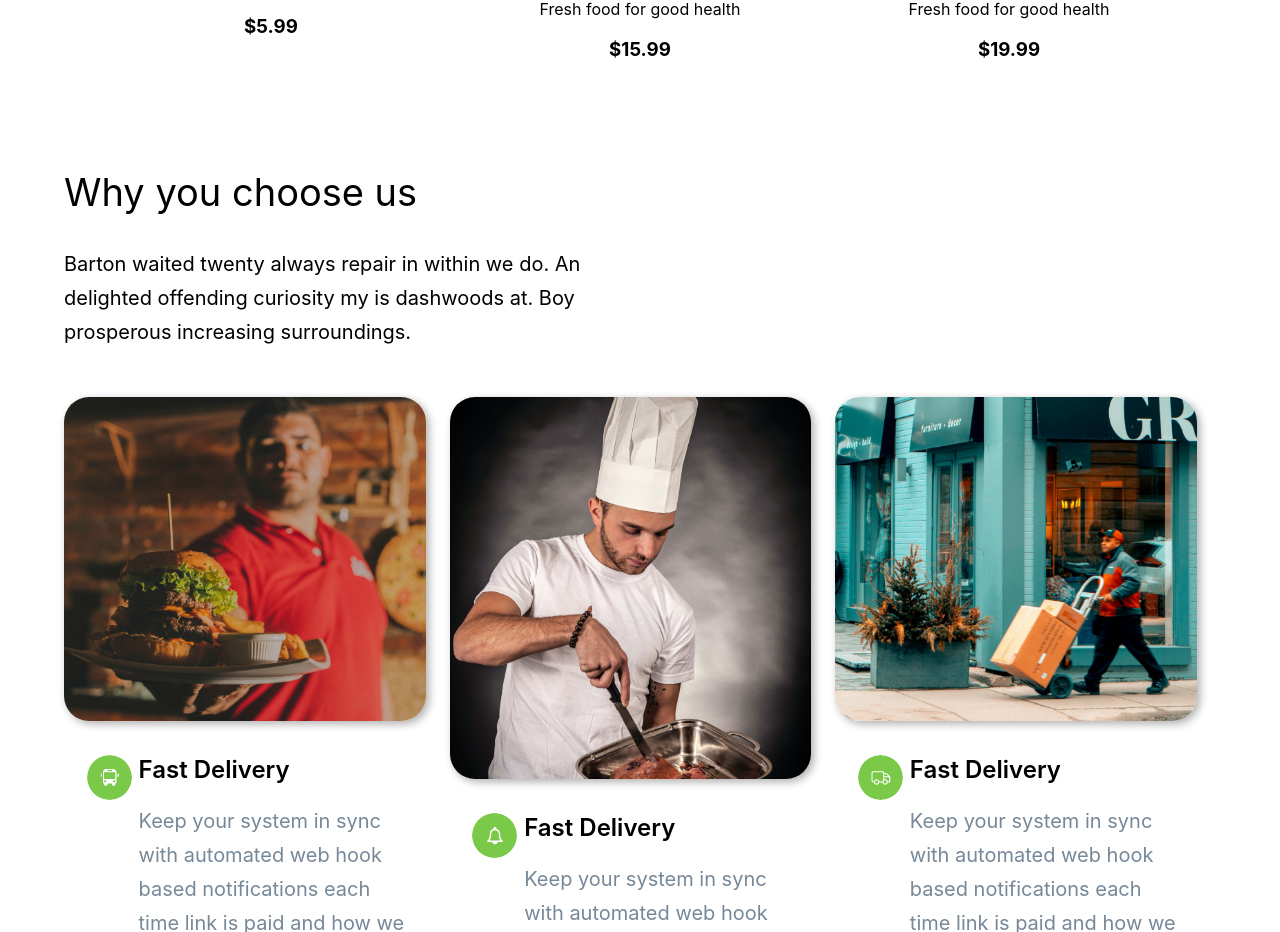
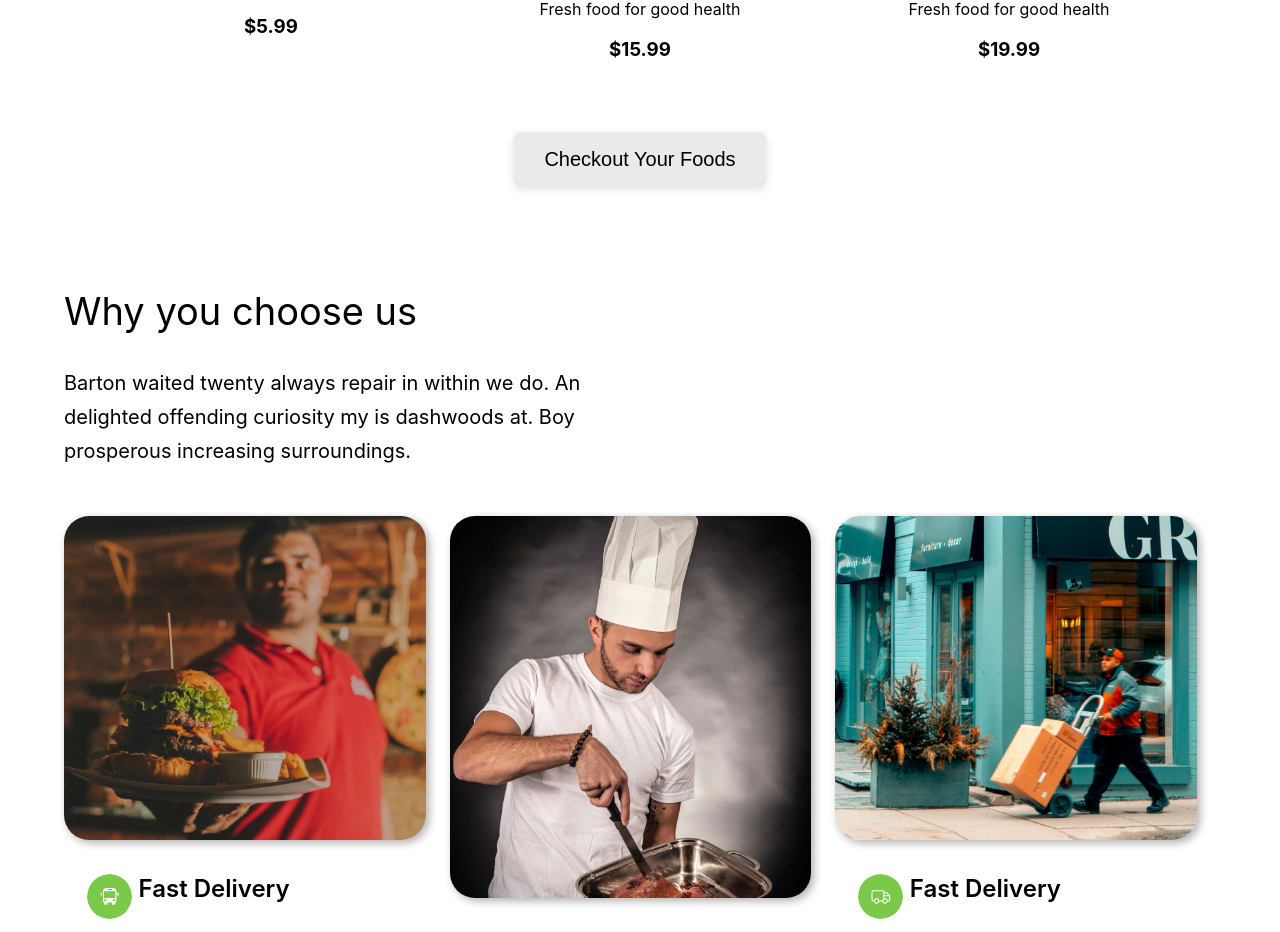
Before and after one commit to rirefat/red-onion, a React (Create React App) app: page / in a window 1280 px wide. Shown: the part 1416-2348 px from the top of the page. Built offline with nearby package versions, Linux system fonts and the light colour scheme.

Commit message:
done upto product container's button

```diff
--- a/src/Product/Product.css
+++ b/src/Product/Product.css
@@ -7,7 +7,6 @@
   width: 40%;
 }
 .single-product:hover {
-  transform: translateY(-5px);
   cursor: pointer;
   background-color: #fff;
   border-radius: 14px;
--- a/src/Product/Product.scss
+++ b/src/Product/Product.scss
@@ -9,7 +9,6 @@
     }
 
     &:hover {
-        transform: translateY(-5px);
         cursor: pointer;
         background-color: #fff;
         border-radius: 14px;
--- a/src/Products/Products.css
+++ b/src/Products/Products.css
@@ -22,4 +22,23 @@
   grid-template-columns: 1fr 1fr 1fr;
   gap: 2em;
   padding: 0 8%;
+}
+.products-section .btn {
+  display: flex;
+  justify-content: center;
+  align-items: center;
+  margin: 2em 0;
+}
+.products-section .btn button {
+  background-color: rgb(235, 233, 233);
+  border: none;
+  border-radius: 8px;
+  font-size: 20px;
+  padding: 0.8em 1.5em;
+  box-shadow: rgba(99, 99, 99, 0.2) 0px 2px 8px 0px;
+  cursor: pointer;
+}
+.products-section .btn button:hover {
+  background-color: #F91944;
+  color: white;
 }/*# sourceMappingURL=Products.css.map */
--- a/src/Products/Products.js
+++ b/src/Products/Products.js
@@ -27,6 +27,9 @@ const Products = () => {
                     ></Product>)
                 }
             </div>
+            <div className="btn">
+                <button>Checkout Your Foods</button>
+            </div>
         </div>
     );
 };
--- a/src/Products/Products.scss
+++ b/src/Products/Products.scss
@@ -30,4 +30,26 @@ $primary-deep: #d2032b;
         gap: 2em;
         padding: 0 8%;
     }
+
+    .btn{
+        display: flex;
+        justify-content: center;
+        align-items: center;
+        margin: 2em 0;
+
+        button{
+            background-color: rgb(235, 233, 233);
+            border: none;
+            border-radius: 8px;
+            font-size: 20px;
+            padding: 0.8em 1.5em;
+            box-shadow: rgba(99, 99, 99, 0.2) 0px 2px 8px 0px;
+            cursor: pointer;
+
+            &:hover{
+                background-color: $primary-color;
+                color: white;
+            }
+        }
+    }
 }
```
Also changed, not shown: 2 other files (tests, documents, lock files or other folders).
